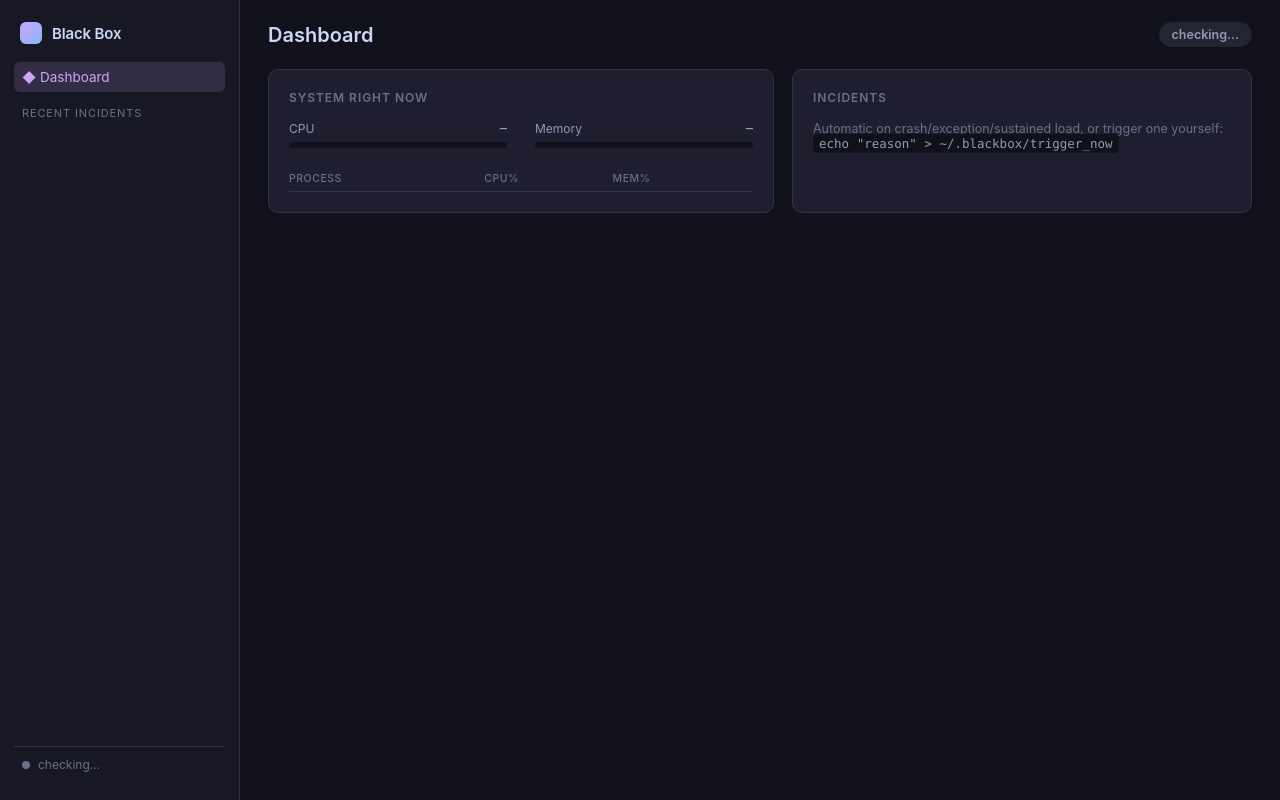
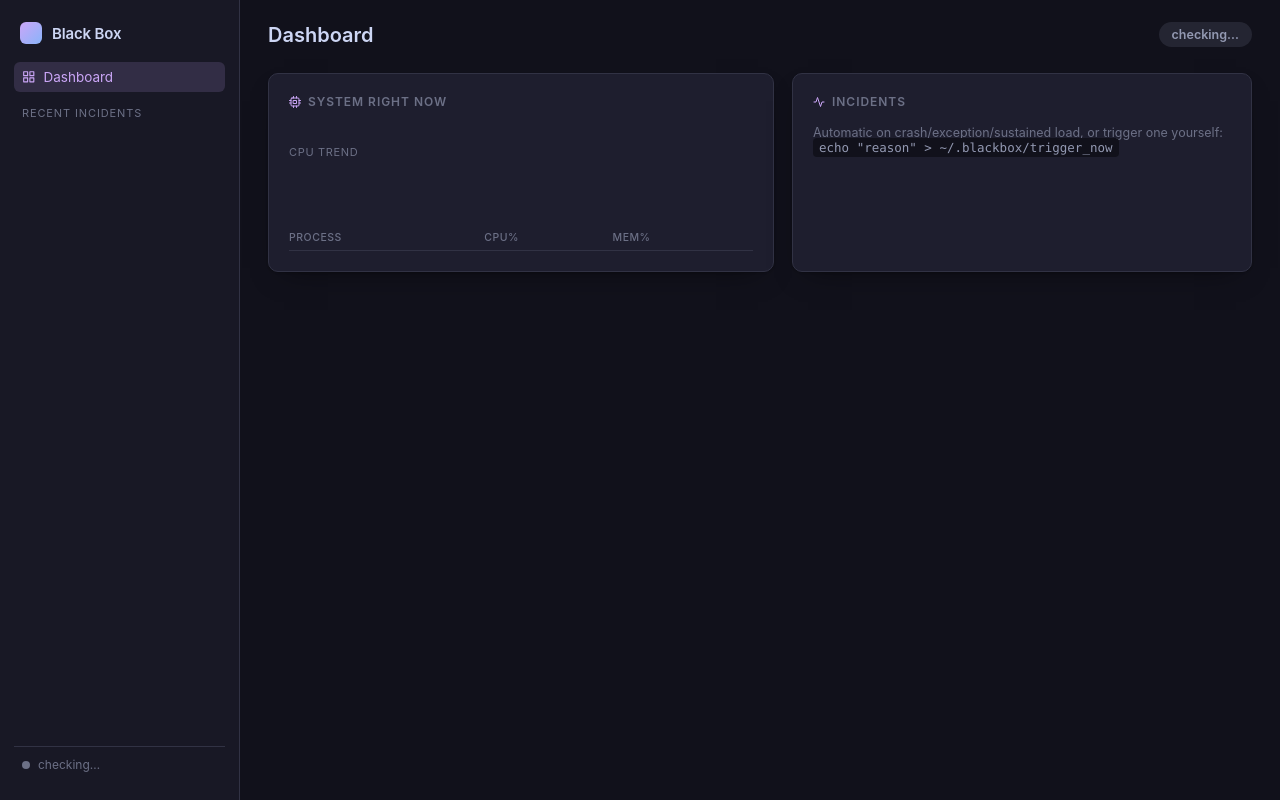
Before and after one commit to themaker00001/black-box, a Python web app: template app/webapp/templates/index.html in a window 1280 px wide. Run offline with Jinja, Linux system fonts and the light colour scheme; the template is opened without the code that fills it, so the values that code supplies are empty.

Commit message:
Add real UI components: icons, radial gauges, sparkline, node glow
Second design pass — the first one was too flat. New pieces:
- an inline SVG icon set (icons.js) used throughout nav, cards, panel
  sections, and the incident list, replacing plain text/emoji
- CPU/memory as radial progress gauges instead of flat bars, plus a
  client-side CPU sparkline that builds up as the dashboard polls
- a KPI stat-tile row (system status, buffered events, total
  incidents, tracked processes) above the main dashboard cards
- mini inline bar charts in the process table
- node glow via Cytoscape's overlay-color/opacity/padding (a real
  halo, not just a flat circle), plus a subtle dotted grid background
  on the graph canvas for depth
- floating zoom in/out/fit-to-view controls on the graph
- next-steps rendered as a checklist (check icons) and supporting
  evidence as arrow-prefixed items instead of plain bullets
- card shadows and hover states throughout

Verified live in-browser: stat tiles, gauges (color-coded by
threshold), sparkline, process bars, node halos, dotted canvas
background, zoom controls, and the checklist/evidence panel styling
all confirmed working.

```diff
--- a/app/webapp/static/dashboard.js
+++ b/app/webapp/static/dashboard.js
@@ -1,3 +1,81 @@
+document.getElementById("icon-grid").innerHTML = ICONS.grid;
+document.getElementById("icon-cpu").innerHTML = ICONS.cpu;
+document.getElementById("icon-activity").innerHTML = ICONS.activity;
+
+const RADIUS = 26;
+const CIRCUMFERENCE = 2 * Math.PI * RADIUS;
+const cpuHistory = [];
+const HISTORY_LEN = 40;
+
+function gaugeColor(value) {
+  if (value === null || value === undefined) return "var(--text-faint)";
+  return value >= 90 ? "var(--red)" : value >= 70 ? "var(--peach)" : "var(--accent)";
+}
+
+function renderGauge(label, value) {
+  const pct = value ?? 0;
+  const offset = CIRCUMFERENCE * (1 - Math.min(pct, 100) / 100);
+  const color = gaugeColor(value);
+  const displayValue = value === null || value === undefined ? "–" : `${value.toFixed(1)}%`;
+  return `
+    <div class="radial-gauge">
+      <svg width="64" height="64" viewBox="0 0 64 64">
+        <circle class="track" cx="32" cy="32" r="${RADIUS}"></circle>
+        <circle class="fill" cx="32" cy="32" r="${RADIUS}"
+          stroke="${color}"
+          stroke-dasharray="${CIRCUMFERENCE}"
+          stroke-dashoffset="${offset}"></circle>
+      </svg>
+      <div class="radial-gauge-text">
+        <span class="radial-gauge-value">${displayValue}</span>
+        <span class="radial-gauge-label">${label}</span>
+      </div>
+    </div>`;
+}
+
+function renderStatTiles(status, incidentCount) {
+  const tiles = [
+    { icon: "check", cls: status.ok ? "green" : "", value: status.ok ? "OK" : "Alert", label: "System status" },
+    { icon: "layers", cls: "blue", value: status.buffered_events ?? 0, label: "Buffered events" },
+    { icon: "activity", cls: "peach", value: incidentCount, label: "Total incidents" },
+    { icon: "cube", cls: "", value: (status.top_processes || []).length, label: "Tracked processes" },
+  ];
+  document.getElementById("stat-grid").innerHTML = tiles
+    .map(
+      (t) => `
+      <div class="stat-tile">
+        <div class="stat-icon ${t.cls}">${ICONS[t.icon]}</div>
+        <div>
+          <div class="stat-value">${t.value}</div>
+          <div class="stat-label">${t.label}</div>
+        </div>
+      </div>`
+    )
+    .join("");
+}
+
+function renderSparkline() {
+  const svg = document.getElementById("sparkline");
+  if (cpuHistory.length < 2) {
+    svg.innerHTML = "";
+    return;
+  }
+  const max = Math.max(100, ...cpuHistory);
+  const stepX = 300 / (HISTORY_LEN - 1);
+  const points = cpuHistory
+    .map((v, i) => {
+      const x = i * stepX;
+      const y = 38 - (v / max) * 36;
+      return `${x.toFixed(1)},${y.toFixed(1)}`;
+    })
+    .join(" ");
+  const last = cpuHistory[cpuHistory.length - 1];
+  svg.innerHTML = `
+    <polyline points="${points}" fill="none" stroke="var(--accent)" stroke-width="2" stroke-linejoin="round" stroke-linecap="round" />
+    <circle cx="${(cpuHistory.length - 1) * stepX}" cy="${(38 - (last / max) * 36).toFixed(1)}" r="3" fill="var(--accent)" />
+  `;
+}
+
 async function refreshStatus() {
   const res = await fetch("/api/status");
   const status = await res.json();
@@ -6,50 +84,50 @@ async function refreshStatus() {
   pill.textContent = status.ok ? "Everything OK" : "Needs attention";
   pill.className = "pill " + (status.ok ? "pill-ok" : "pill-bad");
 
-  setBar("cpu", status.cpu_percent);
-  setBar("mem", status.memory_percent);
+  document.getElementById("gauges").innerHTML = renderGauge("CPU", status.cpu_percent) + renderGauge("Memory", status.memory_percent);
+
+  cpuHistory.push(status.cpu_percent ?? 0);
+  if (cpuHistory.length > HISTORY_LEN) cpuHistory.shift();
+  renderSparkline();
 
   const rows = document.getElementById("proc-rows");
   rows.innerHTML = "";
   for (const proc of status.top_processes || []) {
     const tr = document.createElement("tr");
-    tr.innerHTML = `<td>${escapeHtml(proc.name)}</td><td>${proc.cpu_percent.toFixed(1)}</td><td>${proc.memory_percent.toFixed(1)}</td>`;
+    tr.innerHTML = `<td>${escapeHtml(proc.name)}</td>
+      <td><div class="proc-bar-cell">${proc.cpu_percent.toFixed(1)}
+        <div class="proc-bar-track"><div class="proc-bar-fill" style="width:${Math.min(proc.cpu_percent, 100)}%"></div></div>
+      </div></td>
+      <td>${proc.memory_percent.toFixed(1)}</td>`;
     rows.appendChild(tr);
   }
+
+  return status;
 }
 
-function setBar(prefix, value) {
-  const bar = document.getElementById(`${prefix}-bar`);
-  const label = document.getElementById(`${prefix}-value`);
-  if (value === null || value === undefined) {
-    bar.style.width = "0%";
-    label.textContent = "–";
-    return;
-  }
-  bar.style.width = `${Math.min(value, 100)}%`;
-  bar.style.background = value >= 90 ? "var(--red)" : value >= 70 ? "var(--peach)" : "linear-gradient(90deg, var(--blue), var(--accent))";
-  label.textContent = `${value.toFixed(1)}%`;
-}
-
-async function refreshIncidents() {
+async function refreshIncidents(status) {
   const res = await fetch("/api/incidents");
   const incidents = await res.json();
   const list = document.getElementById("incident-list");
   list.innerHTML = "";
 
   if (incidents.length === 0) {
-    list.innerHTML = '<li class="incident-empty">No incidents recorded yet.</li>';
-    return;
+    list.innerHTML = `<li class="incident-empty">${ICONS.activity} No incidents recorded yet.</li>`;
+  } else {
+    for (const incident of incidents) {
+      const li = document.createElement("li");
+      const badge = incident.analysis_succeeded ? "" : `<span class="badge">${ICONS.alert} AI unavailable</span>`;
+      li.innerHTML = `<div class="incident-row-icon">${ICONS.alert}</div>
+        <div class="incident-row-main">
+          <a class="incident-row-title" href="/incidents/${incident.incident_id}">${escapeHtml(incident.trigger_reason)}</a>
+          <span class="incident-row-sub">${new Date(incident.created_at).toLocaleString()}</span>
+        </div>
+        ${badge}`;
+      list.appendChild(li);
+    }
   }
 
-  for (const incident of incidents) {
-    const li = document.createElement("li");
-    const badge = incident.analysis_succeeded ? "" : '<span class="badge">AI unavailable</span>';
-    li.innerHTML = `<a href="/incidents/${incident.incident_id}">${escapeHtml(incident.trigger_reason)}</a>
-      ${badge}
-      <span class="hint">${new Date(incident.created_at).toLocaleString()}</span>`;
-    list.appendChild(li);
-  }
+  if (status) renderStatTiles(status, incidents.length);
 }
 
 function escapeHtml(text) {
@@ -58,7 +136,10 @@ function escapeHtml(text) {
   return div.innerHTML;
 }
 
-refreshStatus();
-refreshIncidents();
-setInterval(refreshStatus, 3000);
-setInterval(refreshIncidents, 5000);
+async function tick() {
+  const status = await refreshStatus();
+  await refreshIncidents(status);
+}
+
+tick();
+setInterval(tick, 3000);
--- /dev/null
+++ b/app/webapp/static/icons.js
@@ -0,0 +1,25 @@
+// Minimal inline SVG icon set (feather-style, stroke-based) so the UI has
+// real iconography without pulling in an icon font or extra network request.
+const ICONS = {
+  grid: '<svg viewBox="0 0 24 24" fill="none" stroke="currentColor" stroke-width="2" stroke-linecap="round" stroke-linejoin="round"><rect x="3" y="3" width="7" height="7"/><rect x="14" y="3" width="7" height="7"/><rect x="14" y="14" width="7" height="7"/><rect x="3" y="14" width="7" height="7"/></svg>',
+  activity: '<svg viewBox="0 0 24 24" fill="none" stroke="currentColor" stroke-width="2" stroke-linecap="round" stroke-linejoin="round"><polyline points="22 12 18 12 15 21 9 3 6 12 2 12"/></svg>',
+  check: '<svg viewBox="0 0 24 24" fill="none" stroke="currentColor" stroke-width="2" stroke-linecap="round" stroke-linejoin="round"><path d="M22 11.08V12a10 10 0 1 1-5.93-9.14"/><polyline points="22 4 12 14.01 9 11.01"/></svg>',
+  alert: '<svg viewBox="0 0 24 24" fill="none" stroke="currentColor" stroke-width="2" stroke-linecap="round" stroke-linejoin="round"><path d="M10.29 3.86 1.82 18a2 2 0 0 0 1.71 3h16.94a2 2 0 0 0 1.71-3L13.71 3.86a2 2 0 0 0-3.42 0z"/><line x1="12" y1="9" x2="12" y2="13"/><line x1="12" y1="17" x2="12.01" y2="17"/></svg>',
+  cpu: '<svg viewBox="0 0 24 24" fill="none" stroke="currentColor" stroke-width="2" stroke-linecap="round" stroke-linejoin="round"><rect x="4" y="4" width="16" height="16" rx="2"/><rect x="9" y="9" width="6" height="6"/><line x1="9" y1="1" x2="9" y2="4"/><line x1="15" y1="1" x2="15" y2="4"/><line x1="9" y1="20" x2="9" y2="23"/><line x1="15" y1="20" x2="15" y2="23"/><line x1="20" y1="9" x2="23" y2="9"/><line x1="20" y1="14" x2="23" y2="14"/><line x1="1" y1="9" x2="4" y2="9"/><line x1="1" y1="14" x2="4" y2="14"/></svg>',
+  layers: '<svg viewBox="0 0 24 24" fill="none" stroke="currentColor" stroke-width="2" stroke-linecap="round" stroke-linejoin="round"><polygon points="12 2 2 7 12 12 22 7 12 2"/><polyline points="2 17 12 22 22 17"/><polyline points="2 12 12 17 22 12"/></svg>',
+  clock: '<svg viewBox="0 0 24 24" fill="none" stroke="currentColor" stroke-width="2" stroke-linecap="round" stroke-linejoin="round"><circle cx="12" cy="12" r="10"/><polyline points="12 6 12 12 16 14"/></svg>',
+  cube: '<svg viewBox="0 0 24 24" fill="none" stroke="currentColor" stroke-width="2" stroke-linecap="round" stroke-linejoin="round"><path d="M21 16V8a2 2 0 0 0-1-1.73l-7-4a2 2 0 0 0-2 0l-7 4A2 2 0 0 0 3 8v8a2 2 0 0 0 1 1.73l7 4a2 2 0 0 0 2 0l7-4A2 2 0 0 0 21 16z"/><polyline points="3.27 6.96 12 12.01 20.73 6.96"/><line x1="12" y1="22.08" x2="12" y2="12"/></svg>',
+  lightbulb: '<svg viewBox="0 0 24 24" fill="none" stroke="currentColor" stroke-width="2" stroke-linecap="round" stroke-linejoin="round"><path d="M9 18h6"/><path d="M10 22h4"/><path d="M12 2a7 7 0 0 0-4 12.7c.6.5 1 1.3 1 2.1v.2h6v-.2c0-.8.4-1.6 1-2.1A7 7 0 0 0 12 2z"/></svg>',
+  list: '<svg viewBox="0 0 24 24" fill="none" stroke="currentColor" stroke-width="2" stroke-linecap="round" stroke-linejoin="round"><line x1="8" y1="6" x2="21" y2="6"/><line x1="8" y1="12" x2="21" y2="12"/><line x1="8" y1="18" x2="21" y2="18"/><line x1="3" y1="6" x2="3.01" y2="6"/><line x1="3" y1="12" x2="3.01" y2="12"/><line x1="3" y1="18" x2="3.01" y2="18"/></svg>',
+  checkSquare: '<svg viewBox="0 0 24 24" fill="none" stroke="currentColor" stroke-width="2" stroke-linecap="round" stroke-linejoin="round"><polyline points="9 11 12 14 22 4"/><path d="M21 12v7a2 2 0 0 1-2 2H5a2 2 0 0 1-2-2V5a2 2 0 0 1 2-2h11"/></svg>',
+  link: '<svg viewBox="0 0 24 24" fill="none" stroke="currentColor" stroke-width="2" stroke-linecap="round" stroke-linejoin="round"><path d="M10 13a5 5 0 0 0 7.54.54l3-3a5 5 0 0 0-7.07-7.07l-1.72 1.71"/><path d="M14 11a5 5 0 0 0-7.54-.54l-3 3a5 5 0 0 0 7.07 7.07l1.71-1.71"/></svg>',
+  image: '<svg viewBox="0 0 24 24" fill="none" stroke="currentColor" stroke-width="2" stroke-linecap="round" stroke-linejoin="round"><rect x="3" y="3" width="18" height="18" rx="2"/><circle cx="8.5" cy="8.5" r="1.5"/><polyline points="21 15 16 10 5 21"/></svg>',
+  zoomIn: '<svg viewBox="0 0 24 24" fill="none" stroke="currentColor" stroke-width="2" stroke-linecap="round" stroke-linejoin="round"><circle cx="11" cy="11" r="8"/><line x1="21" y1="21" x2="16.65" y2="16.65"/><line x1="11" y1="8" x2="11" y2="14"/><line x1="8" y1="11" x2="14" y2="11"/></svg>',
+  zoomOut: '<svg viewBox="0 0 24 24" fill="none" stroke="currentColor" stroke-width="2" stroke-linecap="round" stroke-linejoin="round"><circle cx="11" cy="11" r="8"/><line x1="21" y1="21" x2="16.65" y2="16.65"/><line x1="8" y1="11" x2="14" y2="11"/></svg>',
+  maximize: '<svg viewBox="0 0 24 24" fill="none" stroke="currentColor" stroke-width="2" stroke-linecap="round" stroke-linejoin="round"><path d="M8 3H5a2 2 0 0 0-2 2v3m18 0V5a2 2 0 0 0-2-2h-3m0 18h3a2 2 0 0 0 2-2v-3M3 16v3a2 2 0 0 0 2 2h3"/></svg>',
+  chevronRight: '<svg viewBox="0 0 24 24" fill="none" stroke="currentColor" stroke-width="2" stroke-linecap="round" stroke-linejoin="round"><polyline points="9 18 15 12 9 6"/></svg>',
+};
+
+function icon(name, cls) {
+  return `<span class="icon ${cls || ""}">${ICONS[name] || ""}</span>`;
+}
--- a/app/webapp/static/style.css
+++ b/app/webapp/static/style.css
@@ -40,6 +40,9 @@ body {
 a { color: var(--accent); text-decoration: none; }
 a:hover { text-decoration: underline; }
 code { font-family: var(--font-mono); }
+
+.icon { display: inline-flex; width: 1em; height: 1em; flex-shrink: 0; }
+.icon svg { width: 100%; height: 100%; }
 
 /* ---------- shell layout: sidebar + main ---------- */
 
@@ -158,6 +161,7 @@ code { font-family: var(--font-mono); }
   border: 1px solid var(--border);
   border-radius: var(--radius);
   padding: 20px;
+  box-shadow: 0 1px 2px rgba(0,0,0,0.2), 0 12px 28px -16px rgba(0,0,0,0.6);
 }
 .card h2 {
   margin: 0 0 16px;
@@ -166,23 +170,65 @@ code { font-family: var(--font-mono); }
   text-transform: uppercase;
   letter-spacing: 0.08em;
   font-weight: 600;
+  display: flex;
+  align-items: center;
+  gap: 7px;
 }
+.card h2 .icon { color: var(--accent); }
+
+/* ---------- KPI stat tiles ---------- */
+
+.stat-grid {
+  display: grid;
+  grid-template-columns: repeat(4, 1fr);
+  gap: 14px;
+  padding: 0 28px 4px;
+}
+.stat-tile {
+  background: var(--bg-elevated);
+  border: 1px solid var(--border);
+  border-radius: var(--radius);
+  padding: 16px 18px;
+  box-shadow: 0 1px 2px rgba(0,0,0,0.2);
+  display: flex;
+  align-items: center;
+  gap: 12px;
+}
+.stat-icon {
+  width: 34px; height: 34px; border-radius: 9px;
+  display: flex; align-items: center; justify-content: center;
+  background: var(--accent-dim); color: var(--accent);
+  flex-shrink: 0;
+}
+.stat-icon.blue { background: rgba(137,180,250,0.15); color: var(--blue); }
+.stat-icon.green { background: rgba(166,227,161,0.15); color: var(--green); }
+.stat-icon.peach { background: rgba(250,179,135,0.15); color: var(--peach); }
+.stat-value { font-size: 19px; font-weight: 700; line-height: 1.1; font-family: var(--font-mono); }
+.stat-label { font-size: 11.5px; color: var(--text-faint); margin-top: 2px; }
+
+/* ---------- radial gauges ---------- */
+
+.gauges { display: flex; gap: 28px; margin-bottom: 20px; }
+.radial-gauge { display: flex; align-items: center; gap: 14px; flex: 1; }
+.radial-gauge svg { transform: rotate(-90deg); flex-shrink: 0; }
+.radial-gauge .track { fill: none; stroke: var(--bg); stroke-width: 8; }
+.radial-gauge .fill { fill: none; stroke-width: 8; stroke-linecap: round; transition: stroke-dashoffset 0.5s ease, stroke 0.5s ease; }
+.radial-gauge-text { display: flex; flex-direction: column; }
+.radial-gauge-value { font-family: var(--font-mono); font-size: 20px; font-weight: 700; }
+.radial-gauge-label { font-size: 12px; color: var(--text-muted); margin-top: 2px; }
+
+/* ---------- sparkline ---------- */
+
+.sparkline-wrap { margin: 14px 0 20px; }
+.sparkline-label { font-size: 11px; color: var(--text-faint); margin-bottom: 6px; text-transform: uppercase; letter-spacing: 0.06em; }
+.sparkline-wrap svg { display: block; width: 100%; height: 40px; }
+
+.proc-bar-cell { display: flex; align-items: center; gap: 8px; }
+.proc-bar-track { flex: 1; height: 4px; background: var(--bg); border-radius: 2px; overflow: hidden; max-width: 60px; }
+.proc-bar-fill { height: 100%; background: var(--blue); border-radius: 2px; }
 
 .hint { color: var(--text-faint); font-size: 12.5px; }
 .hint code { background: var(--bg); padding: 2px 6px; border-radius: 4px; color: var(--text-muted); }
-
-.gauges { display: flex; gap: 28px; margin-bottom: 18px; }
-.gauge { flex: 1; }
-.gauge-label { font-size: 12px; color: var(--text-muted); display: flex; justify-content: space-between; margin-bottom: 6px; }
-.gauge-value { font-family: var(--font-mono); color: var(--text); }
-.bar { height: 6px; background: var(--bg); border-radius: 4px; overflow: hidden; }
-.bar-fill {
-  height: 100%;
-  width: 0%;
-  border-radius: 4px;
-  background: linear-gradient(90deg, var(--blue), var(--accent));
-  transition: width 0.5s ease, background 0.5s ease;
-}
 
 .proc-table { width: 100%; border-collapse: collapse; font-size: 12.5px; }
 .proc-table th {
--- a/app/webapp/templates/index.html
+++ b/app/webapp/templates/index.html
@@ -9,7 +9,7 @@
   <div class="shell">
     <nav class="sidebar">
       <div class="brand"><span class="brand-mark"></span> Black Box</div>
-      <a class="nav-link active" href="/">◆ Dashboard</a>
+      <a class="nav-link active" href="/"><span class="icon" id="icon-grid"></span> Dashboard</a>
       <div class="nav-section-label">Recent incidents</div>
       <div id="sidebar-incidents"></div>
       <div class="sidebar-status">
@@ -24,18 +24,15 @@
         <div id="status-pill" class="pill pill-unknown">checking…</div>
       </header>
 
+      <div class="stat-grid" id="stat-grid"></div>
+
       <div class="dash-grid">
         <section class="card">
-          <h2>System right now</h2>
-          <div class="gauges">
-            <div class="gauge">
-              <div class="gauge-label"><span>CPU</span><span id="cpu-value" class="gauge-value">–</span></div>
-              <div class="bar"><div id="cpu-bar" class="bar-fill"></div></div>
-            </div>
-            <div class="gauge">
-              <div class="gauge-label"><span>Memory</span><span id="mem-value" class="gauge-value">–</span></div>
-              <div class="bar"><div id="mem-bar" class="bar-fill"></div></div>
-            </div>
+          <h2><span class="icon" id="icon-cpu"></span> System right now</h2>
+          <div class="gauges" id="gauges"></div>
+          <div class="sparkline-wrap">
+            <div class="sparkline-label">CPU trend</div>
+            <svg id="sparkline" viewBox="0 0 300 40" preserveAspectRatio="none"></svg>
           </div>
           <table class="proc-table">
             <thead><tr><th>Process</th><th>CPU%</th><th>Mem%</th></tr></thead>
@@ -44,7 +41,7 @@
         </section>
 
         <section class="card">
-          <h2>Incidents</h2>
+          <h2><span class="icon" id="icon-activity"></span> Incidents</h2>
           <p class="hint">Automatic on crash/exception/sustained load, or trigger one yourself:<br />
             <code>echo "reason" &gt; ~/.blackbox/trigger_now</code></p>
           <ul id="incident-list" class="incident-list"></ul>
@@ -53,6 +50,7 @@
     </main>
   </div>
 
+  <script src="/static/icons.js"></script>
   <script src="/static/sidebar.js"></script>
   <script src="/static/dashboard.js"></script>
 </body>
```
Also changed, not shown: other parts of app/webapp/static/style.css (+47 -10 lines), app/webapp/static/incident.js (+30 -5 lines), app/webapp/templates/incident.html (+16 -10 lines).
